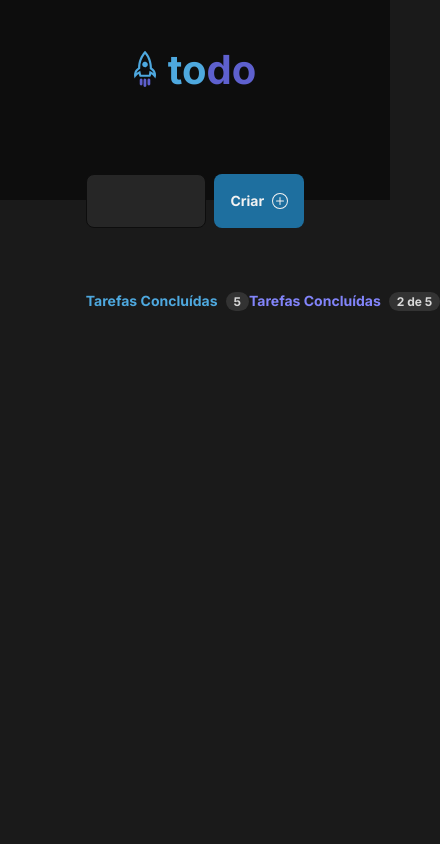
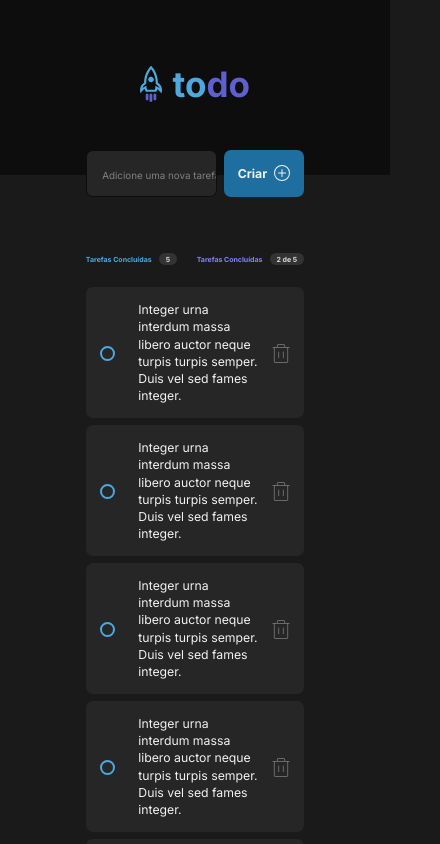
Before and after one commit to maycowjordny/todo-list-typescript, a React (Vite) app: page / in a window 390 px wide. Shown: the top 844 px of the page, 440 px wide, since content can reach past the window. Built offline with nearby package versions, Linux system fonts and the light colour scheme.

Commit message:
finalizadno html css

```diff
--- a/src/App.tsx
+++ b/src/App.tsx
@@ -3,15 +3,17 @@ import "./global.css"
 import { Header } from "./componentes/Header"
 import { BsPlusCircle } from "react-icons/bs";
 import styles from "./app.module.css"
-
+import { Task } from "./componentes/Task";
+import noTasksSvg from "./assets/noTasksIcon.svg"
 export function App() {
 
+  const Tasks = true
   return (
     <>
       <Header />
       <main className={styles.main}>
         <div className={styles.inputWrapper}>
-          <input type="text" />
+          <input type="text" placeholder="Adicione uma nova tarefa" />
           <button>Criar <BsPlusCircle size={16} /></button>
         </div>
         <div className={styles.tasksWrapper}>
@@ -24,9 +26,25 @@ export function App() {
             <span>2 de 5</span>
           </div>
         </div>
+        {
+          Tasks ?
+            <>
+              <Task />
+              <Task />
+              <Task />
+              <Task />
+              <Task />
+              <Task />
+            </>
+            :
+            <div className={styles.noTasksWrapper}>
+              <img src={noTasksSvg} alt="icone informando que não tem tarefas a fazer" id={styles.svgTask} />
+              <strong> Você ainda não tem tarefas cadastradas</strong>
+              <p>  Crie tarefas e organize seus itens a fazer</p>
+            </div>
+        }
+
       </main>
-
-
     </>
 
   )
--- a/src/app.module.css
+++ b/src/app.module.css
@@ -1,6 +1,6 @@
 main{
     width: 100%;
-    padding: 0 22%;
+    padding: 0 22% 10rem;
 }
 
 .inputWrapper {
@@ -52,10 +52,10 @@ main{
   }
 
 .tasksWrapper{
-    min-width: ;
     display: flex;
     justify-content: space-between;
     white-space: nowrap;
+    margin-bottom: 1.56rem;
   }
 
   .tasksWrapper span{
@@ -94,3 +94,86 @@ main{
     align-items: baseline;
     gap:0.5rem;
 }
+
+.noTasksWrapper{
+    border-radius: 0.5rem;
+    border-top: 1px solid var(--grey-400, #333);
+    display: flex;
+    flex-direction: column;
+    align-items: center;
+    gap: 1rem;
+}
+
+#svgTask{
+    margin-top: 4rem;
+}
+
+.noTasksWrapper p{
+    color: var(--gray-300);
+    font-family: 'Inter';
+    font-size: 1rem;
+    font-weight: 400;
+    line-height: 140%;
+}
+
+.noTasksWrapper strong{
+    color: var(--gray-300, #808080);
+    text-align: center;
+    font-family: 'Inter';
+    font-size: 1rem;
+    font-weight: 700;
+    line-height: 140%;
+}
+
+
+
+@media(max-width:700px){
+
+    html{
+        font-size: 87.5%;
+    }
+
+    .completedTasks h2{
+        font-size: 0.700rem;
+    }
+
+    .createTasks h2{
+        font-size: 0.700rem;
+    }
+
+    .completedTasks span{
+        font-size: 0.700rem;
+    }
+
+    .createTasks span{
+        font-size: 0.700rem;
+    }
+}
+
+@media(max-width:400px){
+
+    html{
+        font-size: 87.5%;
+    }
+
+    .completedTasks h2{
+        font-size: 0.500rem;
+    }
+
+    .createTasks h2{
+        font-size: 0.500rem;
+    }
+
+    .completedTasks span{
+        font-size: 0.500rem;
+    }
+
+    .createTasks span{
+        font-size: 0.500rem;
+    }
+
+    .inputWrapper input::placeholder{
+        font-size: 0.7rem;
+        padding-left: 0.1rem;
+    }
+}
--- a/src/componentes/Header/index.module.css
+++ b/src/componentes/Header/index.module.css
@@ -3,7 +3,7 @@ header{
     align-items: center;
     gap:0.75rem;
     justify-content: center;
-    padding: 2.8rem 0 5rem;
+    padding: 4.5rem 0 3.2rem;
 }
 
 header h2 {
--- /dev/null
+++ b/src/componentes/Task/index.module.css
@@ -0,0 +1,112 @@
+.taskWrapper{
+    width: 100%;
+    padding: 1rem;
+    border-radius: 7px;
+    background: var(--gray-500);
+    display: flex;
+    justify-content: center;
+    align-items: center;
+    gap: 0.75rem;
+    margin-bottom: 0.5rem;
+}
+
+p{
+    color: var(--gray-100);
+    font-family: 'Inter';
+    font-size: 0.875rem;
+    font-style: normal;
+    font-weight: 400;
+    line-height: 140%;
+}
+.taskWrapper button{
+    background: transparent;
+    border: none;
+    width: 1.5rem;
+    height: 1.5rem;
+    color: var(--gray-300);
+    transition: 300ms;
+}
+
+.button:hover{
+    color: var(--red);
+}
+
+.container {
+    display: block;
+    position: relative;
+    padding-left: 2rem;
+    margin-bottom: 1rem;
+    cursor: pointer;
+    font-size:1.5rem;
+  }
+
+  .container input {
+    position: absolute;
+    opacity: 0;
+    cursor: pointer;
+    height: 0;
+    width: 0;
+  }
+
+  .checkmark {
+    position: absolute;
+    top: 0;
+    left: 0;
+    width: 1.1rem;
+    height: 1.1rem;
+    background-color: transparent;
+    border: 2px solid var(--blue);
+    border-radius: 50%;
+  }
+
+  .container:hover input ~ .checkmark {
+    background: var(--blue-dark);
+
+  }
+
+  .container input:checked ~ .checkmark {
+    background-color: var( --purple-dark);
+  }
+
+  .container .checkmark:after {
+    content: "";
+    position: absolute;
+    display: none;
+    left: 4px;
+    top: 1px;
+    width: 3px;
+    height: 7px;
+    border: solid white;
+    border-width: 0 2px 2px 0;
+    -webkit-transform: rotate(45deg);
+    -ms-transform: rotate(45deg);
+    transform: rotate(45deg);
+  }
+
+  .container input:checked ~ .checkmark:after {
+    display: block;
+  }
+
+  @media(max-width:700px){
+
+
+    .container .checkmark:after {
+        left: 3px;
+        top: 0px;
+        width: 3px;
+        height: 7px;
+      }
+
+}
+
+@media(min-width:1900px){
+
+
+    .container .checkmark:after {
+        left: 7px;
+        top: 5px;
+        width: 3px;
+        height: 7px;
+      }
+
+}
--- /dev/null
+++ b/src/componentes/Task/index.tsx
@@ -0,0 +1,17 @@
+import styles from "./index.module.css"
+import { Trash } from "@phosphor-icons/react"
+
+export function Task() {
+    return (
+        <div className={styles.taskWrapper}>
+            <label className={styles.container}>
+                <input type="checkbox" />
+                <span className={styles.checkmark}></span>
+            </label>
+            <p>Integer urna interdum massa libero auctor neque turpis turpis semper. Duis vel sed fames integer.</p>
+            <button className={styles.button}>
+                <Trash size={24} weight="thin" />
+            </button>
+        </div>
+    )
+}
--- a/src/global.css
+++ b/src/global.css
@@ -9,6 +9,7 @@
     --blue-dark:#1E6F9F;
     --blue: #4EA8DE;
     --purple-dark: #5E60CE;
+    --red:#E25858;
     --gray-100: #F2F2F2;
     --gray-200: #D9D9D9;
     --gray-300: #808080;
```
Also changed, not shown: src/assets/noTasksIcon.svg (added).
